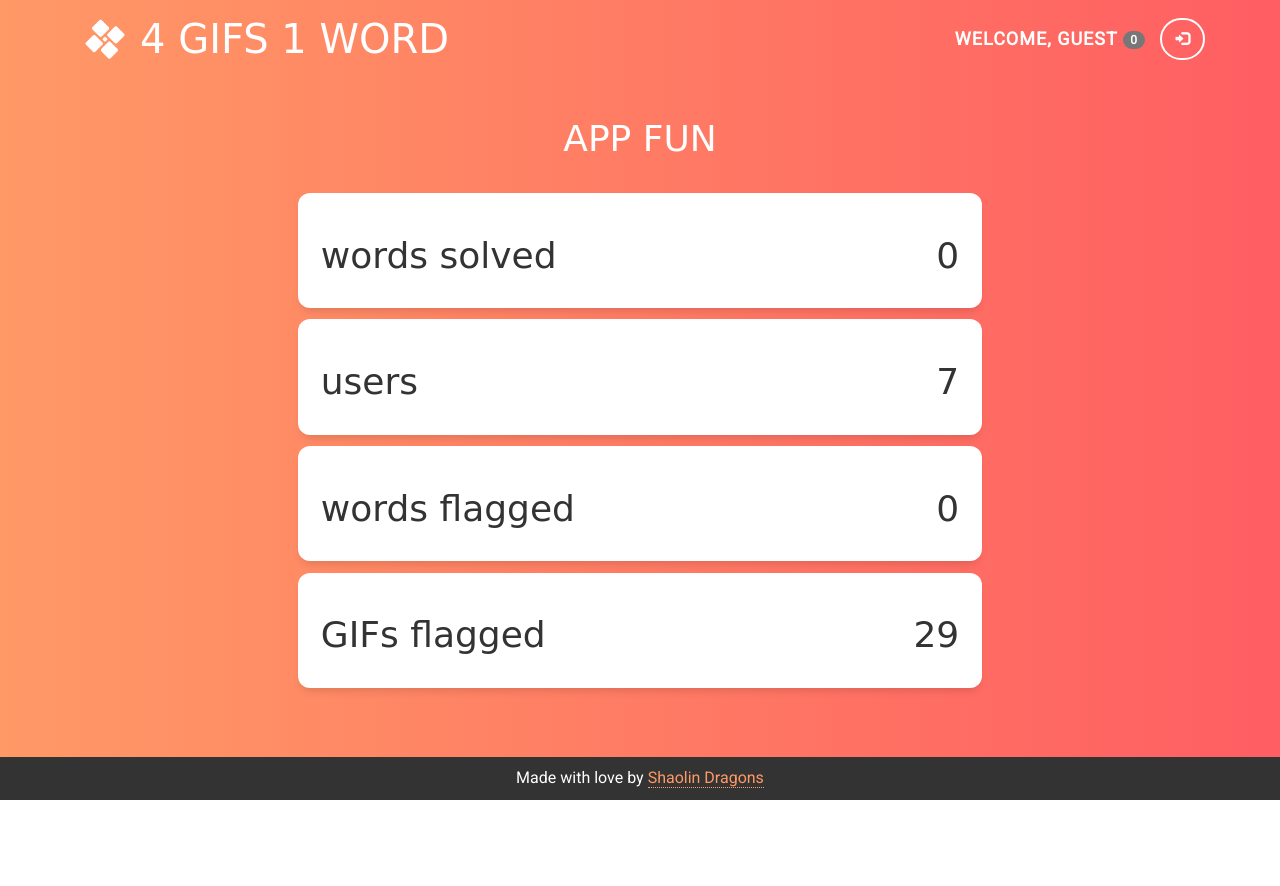
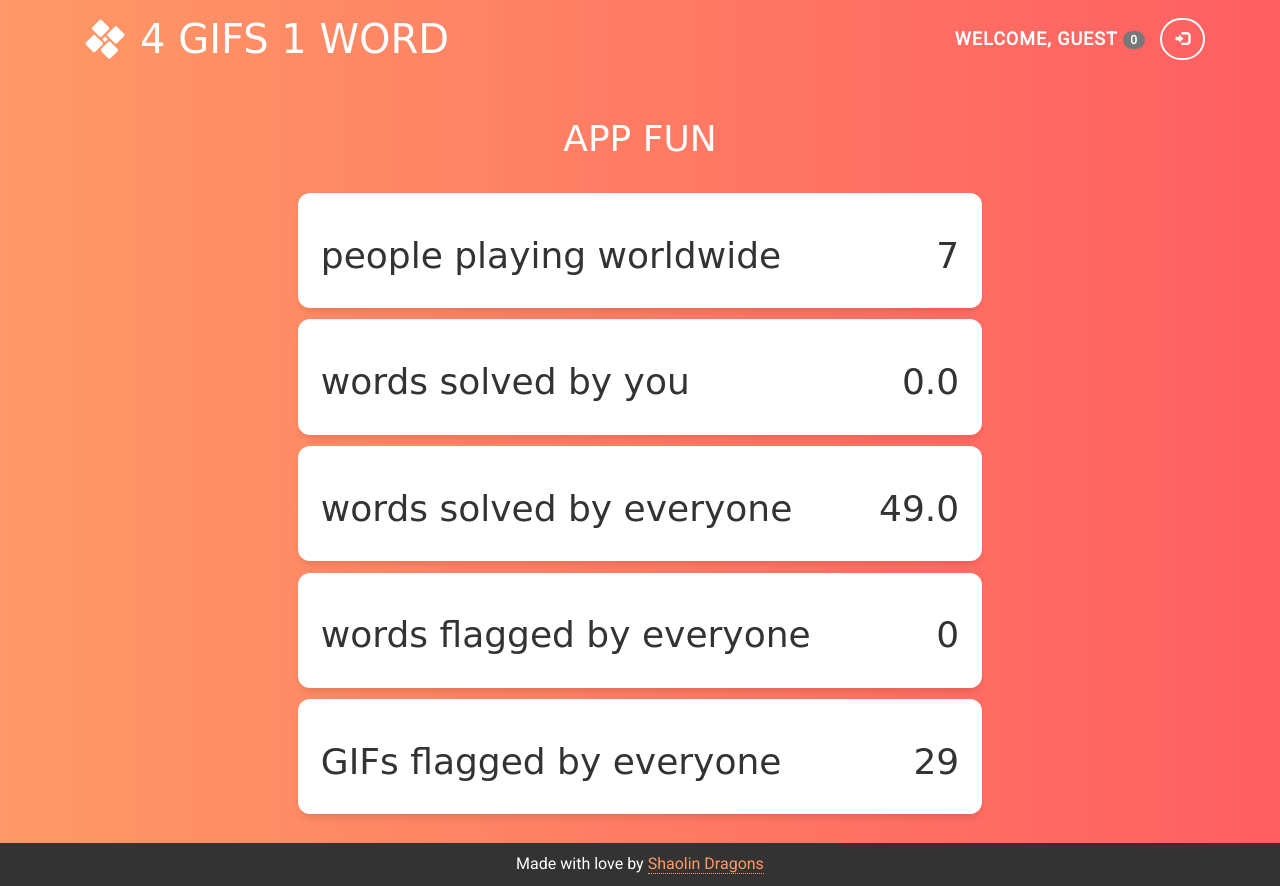
Before and after one commit to JasperCheung/shaolin-dragons, a Flask app: page /appfun in a window 1280 px wide. Before the commit the page ends 800 px from the top, so only its background shows below. Run offline with Flask 2, Linux system fonts and the light colour scheme; data comes from the database, SQL or seed files in the repository; both versions use the stored data as it was after the commit; data that the repository does not hold is empty; parts of the project's set-up code (start-up, migrations or seed data) failed here and were passed over; some libraries are stand-ins or nearby versions; some web fonts are replaced.

Commit message:
fixed one of appfun features

```diff
--- a/app.py
+++ b/app.py
@@ -112,12 +112,13 @@ def rankings():
 
 @app.route("/appfun")
 def appfun():
-    stat = {
-        "words solved" : stats.words_solved(),
-        "users" : stats.num_users(),
-        "words flagged" : stats.num_words_flagged(),
-        "GIFs flagged" : stats.num_gifs_flagged()
-    }
+    stat = [
+        ["people playing worldwide", stats.num_users()],
+        ["words solved by you", str(int(score())/100)],
+        ["words solved by everyone", stats.words_solved()],
+        ["words flagged by everyone", stats.num_words_flagged()],
+        ["GIFs flagged by everyone", stats.num_gifs_flagged()]
+    ]
     return render_template("appfun.html", username = username(), logged_in = logged_in(), score = score(), stat = stat)
 
 @app.route("/error")
--- a/templates/appfun.html
+++ b/templates/appfun.html
@@ -8,11 +8,11 @@
 {% block content %}
 <div class="container" style="padding-bottom: 30px;">
   <h1 class="header">APP FUN</h1>
-    {% for key,value in stat.items() %}
+    {% for item in stat %}
     <div class="card card-stack">
       <h1 style="text-align:left;">
-        {{ key }}
-        <span style="float:right;">{{ value }}</span>
+        {{ item[0] }}
+        <span style="float:right;">{{ item[1] }}</span>
       </h1>
     </div>
     {% endfor %}
--- a/utils/stats.py
+++ b/utils/stats.py
@@ -22,17 +22,17 @@ def words_solved():
     global db
     try:
         c=database.open_db()
-        command = "SELECT * FROM history"
+        command = "SELECT pts FROM accounts"
         c.execute(command)
         data = c.fetchall()
         database.close_db()
     except:
         print "Error: could not get words solved"
         return 0
-    count = 0
+    total = 0
     for entry in data:
-        count += 1
-    return count
+        total += entry[0]/100
+    return total
 
 #NUMBER OF USERS IN ALL OF HISTORY
 def num_users():
@@ -100,8 +100,7 @@ def next_high_score(user):
         return None
     return data
 
-
-#print words_solved()
+print words_solved()
 #print num_users()
 #print num_words_flagged()
 #print num_gifs_flagged()
```
Also changed, not shown: data/playgame.db.
